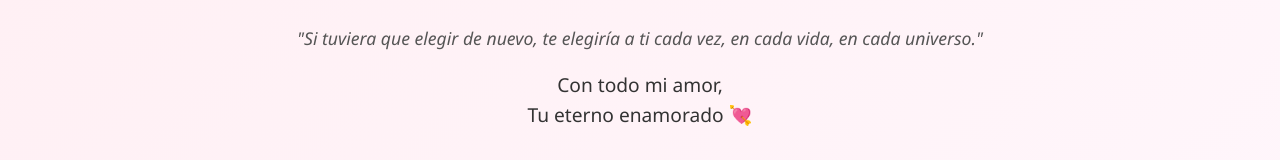
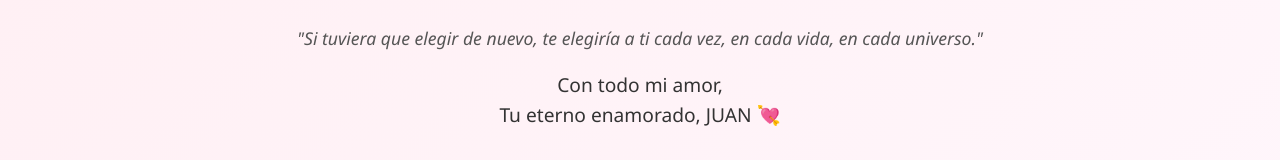
Before and after one commit to juangoa23/Geraldin-card, a plain HTML site: page index.html in a window 1280 px wide. Shown: the part 521-681 px from the top of the page. Drawn offline with Linux system fonts and the light colour scheme.

Commit message:
Update index.html

```diff
--- a/index.html
+++ b/index.html
@@ -76,7 +76,7 @@
     "Si tuviera que elegir de nuevo, te elegiría a ti cada vez, en cada vida, en cada universo."
   </blockquote>
 
-  <p>Con todo mi amor,<br />Tu eterno enamorado 💘</p>
+  <p>Con todo mi amor,<br />Tu eterno enamorado, JUAN 💘</p>
 
   <div class="music">
     <audio controls autoplay loop>
```
